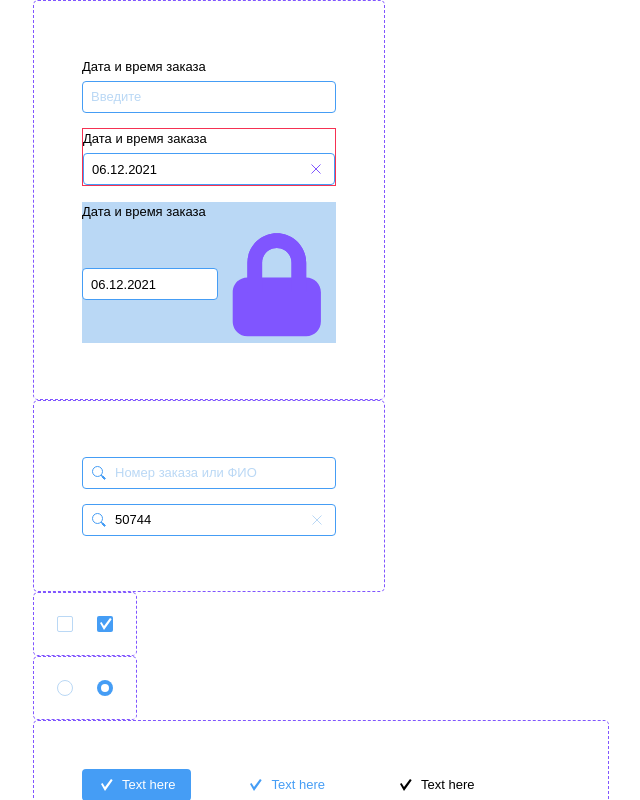
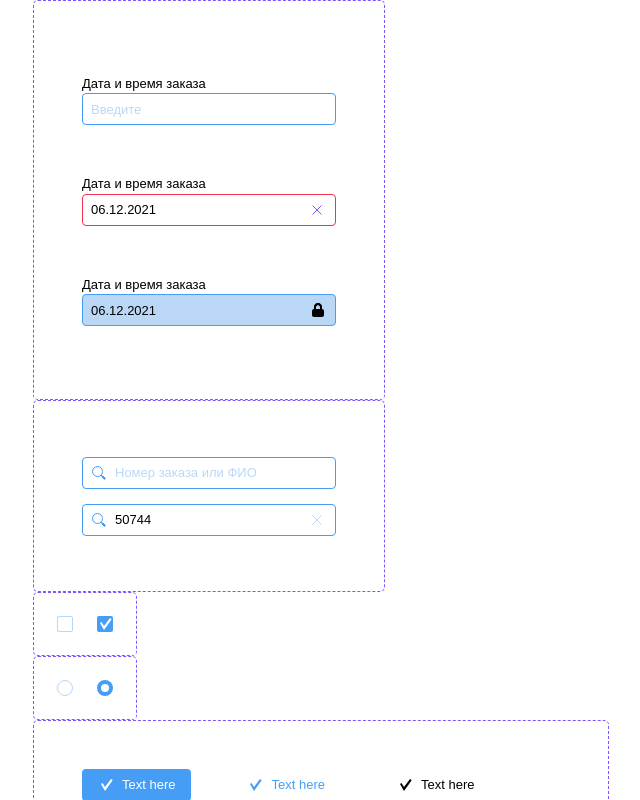
Before and after one commit to BVyacheslav/admin-panel, a React (Create React App) app: page / in a window 1280 px wide. Shown: the top 800 px of the page, without its empty margins (271-911 px from the left). Built offline with nearby package versions, Linux system fonts and the light colour scheme.

Commit message:
Создан компонент TextField, исправлен компонент Input

```diff
--- a/src/App.js
+++ b/src/App.js
@@ -1,5 +1,5 @@
-import { ReactComponent as DeleteIcon } from "./icons/x-medium.svg";
-import { ReactComponent as LockedIcon } from "./icons/locked.svg";
+import { Input } from "./components/Input/Input";
+import { TextField } from "./components/TextField/TextField";
 
 import "./style/reset.css";
 import "./style/input.css";
@@ -8,15 +8,24 @@ import "./style/checkbox-radio.css";
 import "./style/button.css";
 import "./style/dropdown.css";
 
-import { Input } from "./components/Input/Input";
-
 function App() {
   return (
     <div className="App">
       <div class="wrapper">
-        <Input />
-        <Input value="06.12.2021" error icon={<DeleteIcon></DeleteIcon>} />
-        <Input value="06.12.2021" locked icon={<LockedIcon></LockedIcon>} />
+        <TextField label="Дата и время заказа" placeholder="Введите" />
+        <TextField
+          label="Дата и время заказа"
+          placeholder="Введите"
+          defaultValue="06.12.2021"
+          error
+        />
+        <TextField
+          label="Дата и время заказа"
+          placeholder="Введите"
+          defaultValue="06.12.2021"
+          locked
+          disabled
+        />
       </div>
 
       <div class="wrapper__search-bar">
--- a/src/components/Input/Input.js
+++ /dev/null
@@ -1,41 +0,0 @@
-import cx from "classnames";
-import styles from "./Input.module.css";
-
-export const Input = ({
-  children,
-  className,
-  label = 'Дата и время заказа',
-  placeholder = 'Введите',
-  value,
-  error,
-  locked,
-  icon,
-  ...props }) => {
-
-  const blockClass = cx(styles._, {
-    [styles.error]: error,
-    [styles.locked]: locked,
-    [className]: !!className,
-  });
-
-  return (
-  <div class={blockClass}>
-    <label class={styles.label} for="input">
-      {label}
-    </label>
-    <div class={styles.inputWrapper}>
-      <input
-        id="input"
-        class={styles.input}
-        value={value}
-        placeholder={placeholder}
-      />
-      {error && <button class={styles.delete}>
-        {icon}
-      </button>}
-      {locked && icon}
-    </div>
-  </div>
-);
-
-}
--- /dev/null
+++ b/src/components/Input/Input.jsx
@@ -0,0 +1,27 @@
+import cx from "classnames";
+
+import { ReactComponent as DeleteIcon } from "../../icons/x-medium.svg";
+import { ReactComponent as LockedIcon } from "../../icons/locked.svg";
+
+import styles from "./Input.module.css";
+
+export const Input = ({ children, className, ...props }) => {
+  const { value, defaultValue, disabled, error } = props;
+
+  const inputClass = cx(styles.input, className, {
+    [styles.error]: error,
+    [styles.locked]: disabled,
+  });
+
+  return (
+    <div className={styles.inputWrapper}>
+      <input class={inputClass} {...props} />
+      {(value || defaultValue) && !disabled && (
+        <button className={styles.deleteIcon}>
+          <DeleteIcon />
+        </button>
+      )}
+      {disabled && <LockedIcon className={styles.lockedIcon} />}
+    </div>
+  );
+};
--- a/src/components/Input/Input.module.css
+++ b/src/components/Input/Input.module.css
@@ -1,12 +1,7 @@
-._ {
+.inputWrapper {
   display: flex;
-  flex-direction: column;
   font-family: "Ubuntu", sans-serif;
   font-size: 13px;
-}
-
-.inputWrapper {
-  display: flex;
   align-items: center;
   position: relative;
 }
@@ -43,12 +38,7 @@
   color: #000000;
 }
 
-.label {
-  margin-bottom: 8px;
-  height: 16px;
-}
-
-.delete {
+.deleteIcon {
   position: absolute;
   height: 16px;
   width: 16px;
@@ -64,4 +54,5 @@
   height: 16px;
   position: absolute;
   right: 10px;
+  fill: #000000;
 }
--- /dev/null
+++ b/src/components/TextField/TextField.jsx
@@ -0,0 +1,13 @@
+import cx from "classnames";
+import { Input } from "../Input/Input";
+
+import styles from "./TextField.module.css";
+
+export const TextField = ({ children, className, label, ...props }) => {
+  return (
+    <label className={cx(styles.label, className)}>
+      {label}
+      <Input {...props} />
+    </label>
+  );
+};
--- /dev/null
+++ b/src/components/TextField/TextField.module.css
@@ -0,0 +1,4 @@
+.label {
+  font-family: "Ubuntu", sans-serif;
+  font-size: 13px;
+}
```
